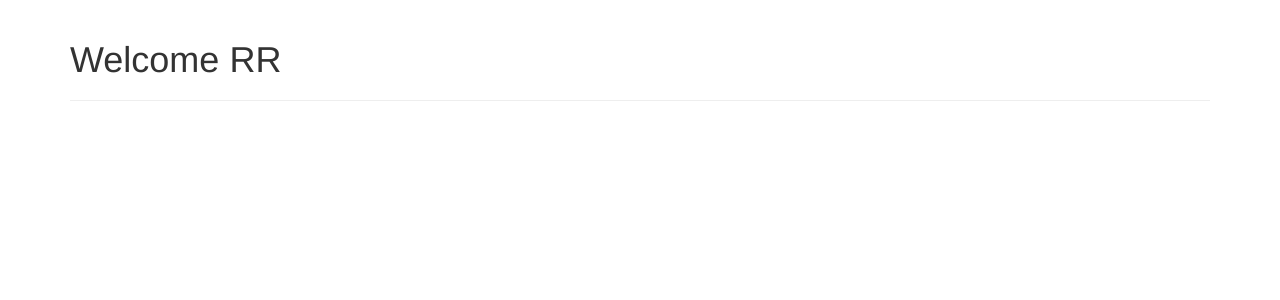
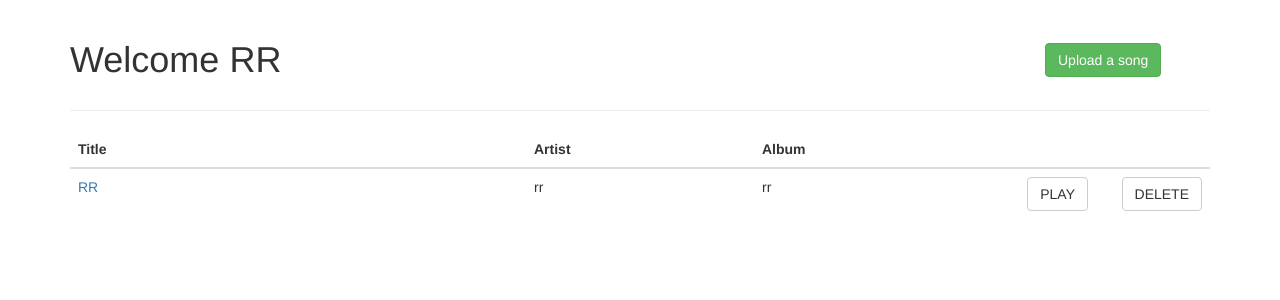
Before and after one commit to rishabhrathi22/music-app, a Flask app: page /songs in a window 1280 px wide. Shown: the part 52-352 px from the top of the page. Run offline with Flask 2, Linux system fonts and the light colour scheme; a user stored in the database is signed in; data comes from the database, SQL or seed files in the repository; some libraries are stand-ins or nearby versions.

Commit message:
Upload song and view all songs

```diff
--- a/app.py
+++ b/app.py
@@ -1,19 +1,30 @@
-from flask import Flask, redirect, url_for, request, render_template, session
+from flask import Flask, redirect, url_for, request, render_template, session, send_from_directory
 from passlib.hash import sha256_crypt
 from functools import wraps
 import sqlite3
+import os
+from werkzeug.utils import secure_filename
 
-from forms import RegisterForm
+from forms import RegisterForm, LoginForm, UploadSongForm
 
-user = []
+# storing mp3 files
+UPLOAD_FOLDER = 'static/songs'
+ALLOWED_EXTENSIONS = {'mp3'}
+
 app = Flask(__name__)
-con = sqlite3.connect("employee.db")
+app.config['UPLOAD_FOLDER'] = UPLOAD_FOLDER
+# Max size allowed = 6 MB
+app.config['MAX_CONTENT_LENGTH'] = 6 * 1000 * 1000
 
+# Home page
 @app.route('/')
 def index():
 	return render_template('index.html')
 
 
+""" Authentication Part """
+
+# Register user
 @app.route('/register', methods = ['GET', 'POST'])
 def register():
 	form = RegisterForm(request.form)
@@ -24,7 +35,7 @@ def register():
 		password = sha256_crypt.encrypt(str(form.password.data))
 
 		try:
-			conn = sqlite3.connect("users.db")
+			conn = sqlite3.connect("database.db")
 			curr = conn.cursor()
 			curr.execute("INSERT into users (name, email, password) values (?,?,?)",(name,email,password))
 			conn.commit()
@@ -36,19 +47,21 @@ def register():
 			conn.close()
 			return render_template('register.html', form = form, error = "Email already registered")
 
-	return render_template('register.html', form=form)
+	return render_template('register.html', form = form)
 
-
+# Login User
 @app.route('/login', methods = ['GET', 'POST'])
 def login():
 	if 'logged_in' in session:
 		return redirect(url_for("allsongs"))
 
-	if request.method == 'POST':
-		email = request.form['email']
-		ip_password = request.form['password']
+	form = LoginForm(request.form)
 
-		conn = sqlite3.connect("users.db")
+	if request.method == 'POST' and form.validate():
+		email = form.email.data
+		ip_password = form.password.data
+
+		conn = sqlite3.connect("database.db")
 		curr = conn.cursor()
 		result = curr.execute("SELECT * FROM users WHERE email = ?", (email, ))
 
@@ -61,16 +74,16 @@ def login():
 				session['name'] = data[1]
 				return redirect(url_for('allsongs'))
 			else:
-				return render_template('login.html', error = "Incorrect Password")
+				return render_template('login.html', error = "Incorrect Password", form = form)
 
 		else:
-			return render_template('login.html', error = "Email not Registered")
+			return render_template('login.html', error = "Email not Registered", form = form)
 
 		conn.close()
 
-	return render_template('login.html')
+	return render_template('login.html', form = form)
 
-
+# Check whether user is logged in
 def is_logged_in(func):
 	@wraps(func)
 	def wrap(*args, **kwargs):
@@ -80,17 +93,29 @@ def is_logged_in(func):
 			return redirect(url_for('login'))
 	return wrap
 
-
+# Logout user
 @app.route('/logout')
 def logout():
 	session.clear()
 	return redirect(url_for('login'))
 
+""" Songs functionality """
 
+# View all Songs
 @app.route('/songs')
 @is_logged_in
 def allsongs():
-	return render_template('dashboard.html')
+	message = request.args.get('message', '')
+
+	conn = sqlite3.connect("database.db")
+	curr = conn.cursor()
+	curr.execute("SELECT * FROM songs")
+	result = curr.fetchall()
+	print(result)
+	conn.commit()
+	conn.close()
+
+	return render_template('dashboard.html', message = message, songs = result)
 
 	# cur=mysql.connection.cursor()
 
@@ -107,6 +132,47 @@ def allsongs():
 	# cur.close()
 
 
+def allowed_file(filename):
+	return '.' in filename and filename.rsplit('.', 1)[1].lower() in ALLOWED_EXTENSIONS
+
+@app.route('/upload', methods = ['GET', 'POST'])
+@is_logged_in
+def upload():
+	form = UploadSongForm(request.form)
+
+	if request.method == 'POST' and form.validate():
+		file = request.files['song']
+		title = form.title.data
+		artist = form.artist.data
+		album = form.album.data
+
+		# If the user does not select a file, the browser submits an empty file without a filename.
+		if file.filename == '':
+			return render_template('upload.html', error = "No file selected", form = form)
+
+		if file and allowed_file(file.filename):
+			filename = str(session['id']) + secure_filename(file.filename)
+			file.save(os.path.join(app.config['UPLOAD_FOLDER'], filename))
+
+			try:
+				conn = sqlite3.connect("database.db")
+				curr = conn.cursor()
+				curr.execute("INSERT into songs (title, artist, album, url) values (?,?,?,?)",(title, artist, album, filename))
+				conn.commit()
+				conn.close()
+				return redirect(url_for('allsongs', message = "upload"))
+
+			except Exception as e:
+				print(e)
+				conn.rollback()
+				conn.close()
+				return render_template('upload.html', form = form, error = "Some error occurred")
+
+			return redirect(url_for('allsongs', message = "upload"))
+
+	return render_template('upload.html', form = form)
+
+
 if __name__ == "__main__":
 	# Quick test configuration. Please use proper Flask configuration options
 	# in production settings, and use a separate file or environment variables
--- a/templates/Login.html
+++ b/templates/Login.html
@@ -5,16 +5,18 @@
 	<h1>LOGIN</h1>
 	<br>
 	<form style="max-width: 50%; margin-left: 25%;" method="POST">
+		{{ form.csrf_token }}
 		<div class="form-group row">
 			<label class="col-sm-2 col-form-label">Email</label>
 			<div class="col-sm-10">
-				<input type="email" class="form-control" id="email" name="email" placeholder="Email">
+				<input type="email" class="form-control" id="email" name="email" placeholder="Email" required>
 			</div>
 		</div>
 		<div class="form-group row">
 			<label class="col-sm-2 col-form-label">Password</label>
 			<div class="col-sm-10">
-				<input type="password" class="form-control" id="password" name="password" placeholder="Password">
+				<input type="password" class="form-control" id="password" name="password" placeholder="Password"
+					required>
 			</div>
 		</div>
 		<div class="form-group row">
--- a/templates/base.html
+++ b/templates/base.html
@@ -37,8 +37,8 @@
 
 	{% block body %}{% endblock %}
 
-	<script src="https://maxcdn.bootstrapcdn.com/bootstrap/3.3.7/js/bootstrap.min.js"></script>
-
+	<script src="https://ajax.googleapis.com/ajax/libs/jquery/3.5.1/jquery.min.js"></script>
+	<script src="https://maxcdn.bootstrapcdn.com/bootstrap/3.4.1/js/bootstrap.min.js"></script>
 </body>
 
 </html>
--- a/templates/dashboard.html
+++ b/templates/dashboard.html
@@ -1,21 +1,47 @@
 {% extends 'base.html' %}
 {% block body %}
 <div class="container">
-	<h1>Welcome {{session.name}} </h1>
+	<div class="row">
+		<div class="col-sm-10">
+			<h1>Welcome {{session.name}} </h1>
+		</div>
+		<div class="col-sm-2" style="margin-top: 2%">
+			<a href="/upload" class="btn btn-success" role="button">Upload a song</a>
+		</div>
+	</div>
 	<hr>
-	<!-- <div class="container">
-		<a href="/create_playlist" class="btn btn-info" role="button">Create public playlist</a>
-		<a href="/create_private_playlist" class="btn btn-info" role="button">Create private playlist</a>
-	</div> -->
+	{% if message == "upload" %}
+	<div class="alert alert-success alert-dismissible">
+		<a href="#" class="close" data-dismiss="alert" aria-label="close">&times;</a>
+		<strong>Success!</strong> Song uploaded successfully.
+	</div>
+	{% elif message == "delete" %}
+	<div class="alert alert-success">
+		<strong>Success!</strong> Song deleted successfully.
+	</div>
+	{% endif %}
 
 	<table class="table table-stripped table-hover">
-		{% for song in songs %}
-		<tr>
-			<td><a href="play/{{song.id}}" class="btn btn-default">{{song.title}}</a></td>
-			<td><a href="play/{{song.id}}" class="btn btn-default pull-right">PLAY</a></td>
-			<td><a href="delete_playlist/{{song.id}}" class="btn btn-default pull-right">DELETE</a></td>
-		</tr>
-		{% endfor %}
+		<thead>
+			<tr>
+				<th width="40%">Title</th>
+				<th width="20%">Artist</th>
+				<th width="20%">Album</th>
+				<th width="10%"></th>
+				<th width="10%"></th>
+			</tr>
+		</thead>
+		<tbody>
+			{% for song in songs %}
+			<tr>
+				<td width="40%"><a href="play/{{song.0}}">{{song.1}}</a></td>
+				<td width="20%">{{song.2}}</td>
+				<td width="20%">{{song.3}}</td>
+				<td width="10%"><a href="play/{{song.0}}" class="btn btn-default pull-right">PLAY</a></td>
+				<td width="10%"><a href="delete/{{song.0}}" class="btn btn-default pull-right">DELETE</a></td>
+			</tr>
+			{% endfor %}
+		</tbody>
 	</table>
 </div>
 {% endblock %}
```
Also changed, not shown: forms.py (+7 -2 lines), templates/register.html (+6 -4 lines), templates/upload.html (added, +55 -0 lines), database.db (added), users.db (deleted), 2 other files.
